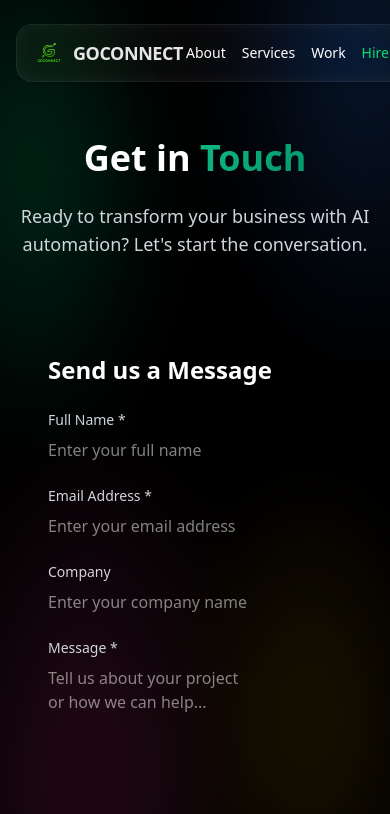
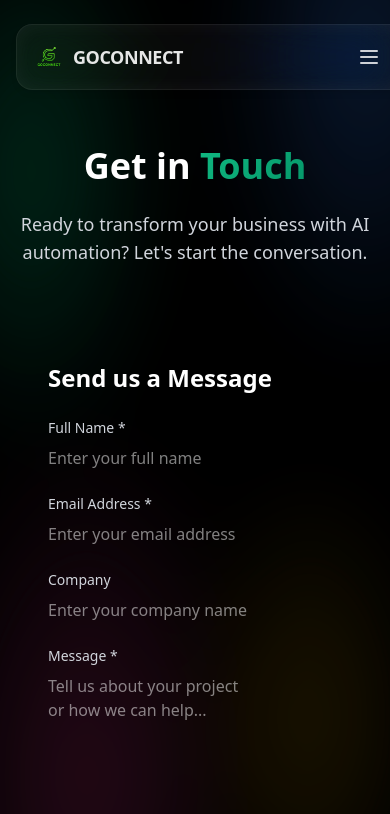
Before and after one commit to olawanle/goconnect-website, a Next.js app: page /contact in a window 390 px wide. Shown: the top 814 px of the page. Built offline with nearby package versions, Linux system fonts and the light colour scheme.

Commit message:
fix: mobile responsiveness, new hamburger menu, and layout centering

```diff
--- /dev/null
+++ b/src/app/components/Navbar.tsx
@@ -0,0 +1,76 @@
+"use client";
+
+import React, { useState } from "react";
+import Link from "next/link";
+import Image from "next/image";
+import { motion, AnimatePresence } from "framer-motion";
+
+export default function Navbar() {
+    const [isOpen, setIsOpen] = useState(false);
+
+    return (
+        <>
+            <nav className="fixed top-6 left-4 right-4 md:left-1/2 md:-translate-x-1/2 md:max-w-4xl z-[999] rounded-2xl liquid-glass border-white/10">
+                <div className="px-4 md:px-6 py-3 flex items-center justify-between">
+                    <Link href="/">
+                        <div className="flex items-center gap-2">
+                            <Image src="/logo.png" alt="GoConnect Logo" width={32} height={32} priority />
+                            <span className="text-lg font-bold tracking-tight text-white/90">GOCONNECT</span>
+                        </div>
+                    </Link>
+
+                    {/* Desktop Navigation */}
+                    <div className="hidden md:flex items-center gap-6 text-sm md:text-base">
+                        <Link href="/about" className="hover:text-green-300 transition-colors">About</Link>
+                        <Link href="/services" className="hover:text-green-300 transition-colors">Services</Link>
+                        <Link href="/work" className="hover:text-green-300 transition-colors">Work</Link>
+                        <Link href="/contact" className="btn-secondary text-xs px-4 py-2 !rounded-lg">Contact</Link>
+
+                        {/* Socials */}
+                        <div className="flex gap-2 border-l border-white/10 pl-4 ml-2">
+                            <a href="https://x.com/goconnect234" aria-label="X" target="_blank" rel="noopener noreferrer" className="text-sky-400/80 hover:text-white transition"><svg width="20" height="20" fill="currentColor" viewBox="0 0 24 24"><path d="M17.53 2.47 12 10.07 6.47 2.47H2.47l7.07 9.46L2.47 21.53h4l5.53-7.6 5.53 7.6h4l-7.07-9.6 7.07-9.46z"></path></svg></a>
+                            <a href="https://github.com/olawanle" aria-label="GitHub" target="_blank" rel="noopener noreferrer" className="text-violet-400/80 hover:text-white transition"><svg width="20" height="20" viewBox="0 0 24 24" fill="currentColor"><path d="M12 2C6.477 2 2 6.484 2 12.017c0 4.425 2.865 8.18 6.839 9.504.5.092.682-.217.682-.483 0-.237-.009-.868-.014-1.703-2.782.604-3.369-1.341-3.369-1.341-.454-1.155-1.11-1.464-1.11-1.464-.908-.62.069-.607.069-.607 1.004.07 1.532 1.032 1.532 1.032.892 1.53 2.341 1.088 2.91.833.091-.647.35-1.088.636-1.338-2.221-.253-4.555-1.112-4.555-4.945 0-1.092.39-1.986 1.029-2.686-.103-.253-.446-1.272.098-2.65 0 0 .84-.27 2.75 1.026A9.564 9.564 0 0 1 12 6.844c.85.004 1.705.115 2.504.337 1.909-1.296 2.748-1.026 2.748-1.026.546 1.378.203 2.397.1 2.65.64.7 1.028 1.594 1.028 2.686 0 3.842-2.337 4.688-4.565 4.936.359.31.679.921.679 1.856 0 1.338-.012 2.419-.012 2.75 0 .269.18.58.688.481C19.138 20.194 22 16.44 22 12.017 22 6.484 17.523 2 12 2z" /></svg></a>
+                        </div>
+                    </div>
+
+                    {/* Mobile Hamburger */}
+                    <button
+                        className="md:hidden p-2 text-white/80 hover:text-white transition"
+                        onClick={() => setIsOpen(!isOpen)}
+                        aria-label="Toggle menu"
+                    >
+                        {isOpen ? (
+                            <svg xmlns="http://www.w3.org/2000/svg" width="24" height="24" viewBox="0 0 24 24" fill="none" stroke="currentColor" strokeWidth="2" strokeLinecap="round" strokeLinejoin="round"><path d="M18 6 6 18" /><path d="m6 6 18 18" /></svg>
+                        ) : (
+                            <svg xmlns="http://www.w3.org/2000/svg" width="24" height="24" viewBox="0 0 24 24" fill="none" stroke="currentColor" strokeWidth="2" strokeLinecap="round" strokeLinejoin="round"><line x1="4" x2="20" y1="12" y2="12" /><line x1="4" x2="20" y1="6" y2="6" /><line x1="4" x2="20" y1="18" y2="18" /></svg>
+                        )}
+                    </button>
+                </div>
+            </nav>
+
+            {/* Mobile Menu Overlay */}
+            <AnimatePresence>
+                {isOpen && (
+                    <motion.div
+                        initial={{ opacity: 0, y: -20 }}
+                        animate={{ opacity: 1, y: 0 }}
+                        exit={{ opacity: 0, y: -20 }}
+                        className="fixed top-20 left-4 right-4 z-[998] p-4 rounded-2xl liquid-glass border-white/10 md:hidden"
+                    >
+                        <div className="flex flex-col gap-4 text-center">
+                            <Link href="/about" onClick={() => setIsOpen(false)} className="text-lg font-medium text-white/90 hover:text-emerald-400 py-2 border-b border-white/5">About</Link>
+                            <Link href="/services" onClick={() => setIsOpen(false)} className="text-lg font-medium text-white/90 hover:text-emerald-400 py-2 border-b border-white/5">Services</Link>
+                            <Link href="/work" onClick={() => setIsOpen(false)} className="text-lg font-medium text-white/90 hover:text-emerald-400 py-2 border-b border-white/5">Work</Link>
+                            <Link href="/contact" onClick={() => setIsOpen(false)} className="text-lg font-medium text-white/90 hover:text-emerald-400 py-2">Contact</Link>
+
+                            <div className="flex justify-center gap-6 mt-2 pt-4 border-t border-white/10">
+                                <a href="https://x.com/goconnect234" target="_blank" rel="noopener noreferrer" className="text-sky-400/80 hover:text-white"><svg width="24" height="24" fill="currentColor" viewBox="0 0 24 24"><path d="M17.53 2.47 12 10.07 6.47 2.47H2.47l7.07 9.46L2.47 21.53h4l5.53-7.6 5.53 7.6h4l-7.07-9.6 7.07-9.46z"></path></svg></a>
+                                <a href="https://github.com/olawanle" target="_blank" rel="noopener noreferrer" className="text-violet-400/80 hover:text-white"><svg width="24" height="24" viewBox="0 0 24 24" fill="currentColor"><path d="M12 2C6.477 2 2 6.484 2 12.017c0 4.425 2.865 8.18 6.839 9.504.5.092.682-.217.682-.483 0-.237-.009-.868-.014-1.703-2.782.604-3.369-1.341-3.369-1.341-.454-1.155-1.11-1.464-1.11-1.464-.908-.62.069-.607.069-.607 1.004.07 1.532 1.032 1.532 1.032.892 1.53 2.341 1.088 2.91.833.091-.647.35-1.088.636-1.338-2.221-.253-4.555-1.112-4.555-4.945 0-1.092.39-1.986 1.029-2.686-.103-.253-.446-1.272.098-2.65 0 0 .84-.27 2.75 1.026A9.564 9.564 0 0 1 12 6.844c.85.004 1.705.115 2.504.337 1.909-1.296 2.748-1.026 2.748-1.026.546 1.378.203 2.397.1 2.65.64.7 1.028 1.594 1.028 2.686 0 3.842-2.337 4.688-4.565 4.936.359.31.679.921.679 1.856 0 1.338-.012 2.419-.012 2.75 0 .269.18.58.688.481C19.138 20.194 22 16.44 22 12.017 22 6.484 17.523 2 12 2z" /></svg></a>
+                            </div>
+                        </div>
+                    </motion.div>
+                )}
+            </AnimatePresence>
+        </>
+    );
+}
--- a/src/app/layout.tsx
+++ b/src/app/layout.tsx
@@ -4,6 +4,7 @@ import "./globals.css"
 import Image from 'next/image'
 import Link from 'next/link'
 import Script from 'next/script'
+import Navbar from './components/Navbar'
 
 const geistSans = Geist({
   variable: "--font-geist-sans",
@@ -55,7 +56,7 @@ export default function RootLayout({
         <link rel="preconnect" href="https://cdn.botpress.cloud" />
         <link rel="dns-prefetch" href="https://cdn.botpress.cloud" />
       </head>
-      <body className={`${geistSans.variable} bg-black text-white min-h-screen`}>
+      <body className={`${geistSans.variable} bg-black text-white min-h-screen overflow-x-hidden`}>
         <div aria-hidden="true" className="mesh-bg" />
         {/* Google Analytics */}
         <Script
@@ -73,35 +74,7 @@ export default function RootLayout({
         />
 
         {/* Navigation */}
-        {/* Floating Navigation */}
-        <nav className="fixed top-6 left-4 right-4 md:left-1/2 md:-translate-x-1/2 md:max-w-4xl z-[999] rounded-2xl liquid-glass border-white/10">
-          <div className="px-4 md:px-6 py-3 flex items-center justify-between">
-            <Link href="/">
-              <div className="flex items-center gap-2">
-                <Image src="/logo.png" alt="GoConnect Logo" width={32} height={32} priority />
-                <span className="text-lg font-bold tracking-tight text-white/90">GOCONNECT</span>
-              </div>
-            </Link>
-            <div className="flex items-center gap-4 text-sm md:text-base">
-              <Link href="/about" className="hover:text-green-300 transition-colors">About</Link>
-              <Link href="/services" className="hover:text-green-300 transition-colors">Services</Link>
-
-              <Link href="/#work" className="hover:text-green-300 transition-colors">Work</Link>
-              <Link href="/contact" className="hidden sm:block btn-secondary text-xs px-4 py-2 !rounded-lg">Contact</Link>
-
-              {/* Mobile menu icon placeholder (simplified for desktop-first) */}
-              <div className="flex gap-2 sm:hidden">
-                <Link href="/contact" className="text-green-400">Hire</Link>
-              </div>
-
-              {/* Socials compacted for floating nav */}
-              <div className="hidden md:flex gap-2 border-l border-white/10 pl-4 ml-2">
-                <a href="https://x.com/goconnect234" aria-label="X" target="_blank" rel="noopener noreferrer" className="text-sky-400/80 hover:text-white transition"><svg width="20" height="20" fill="currentColor" viewBox="0 0 24 24"><path d="M17.53 2.47 12 10.07 6.47 2.47H2.47l7.07 9.46L2.47 21.53h4l5.53-7.6 5.53 7.6h4l-7.07-9.6 7.07-9.46z"></path></svg></a>
-                <a href="https://github.com/olawanle" aria-label="GitHub" target="_blank" rel="noopener noreferrer" className="text-violet-400/80 hover:text-white transition"><svg width="20" height="20" viewBox="0 0 24 24" fill="currentColor"><path d="M12 2C6.477 2 2 6.484 2 12.017c0 4.425 2.865 8.18 6.839 9.504.5.092.682-.217.682-.483 0-.237-.009-.868-.014-1.703-2.782.604-3.369-1.341-3.369-1.341-.454-1.155-1.11-1.464-1.11-1.464-.908-.62.069-.607.069-.607 1.004.07 1.532 1.032 1.532 1.032.892 1.53 2.341 1.088 2.91.833.091-.647.35-1.088.636-1.338-2.221-.253-4.555-1.112-4.555-4.945 0-1.092.39-1.986 1.029-2.686-.103-.253-.446-1.272.098-2.65 0 0 .84-.27 2.75 1.026A9.564 9.564 0 0 1 12 6.844c.85.004 1.705.115 2.504.337 1.909-1.296 2.748-1.026 2.748-1.026.546 1.378.203 2.397.1 2.65.64.7 1.028 1.594 1.028 2.686 0 3.842-2.337 4.688-4.565 4.936.359.31.679.921.679 1.856 0 1.338-.012 2.419-.012 2.75 0 .269.18.58.688.481C19.138 20.194 22 16.44 22 12.017 22 6.484 17.523 2 12 2z" /></svg></a>
-              </div>
-            </div>
-          </div>
-        </nav>
+        <Navbar />
 
         <main className="pt-0">
           {children}
```
